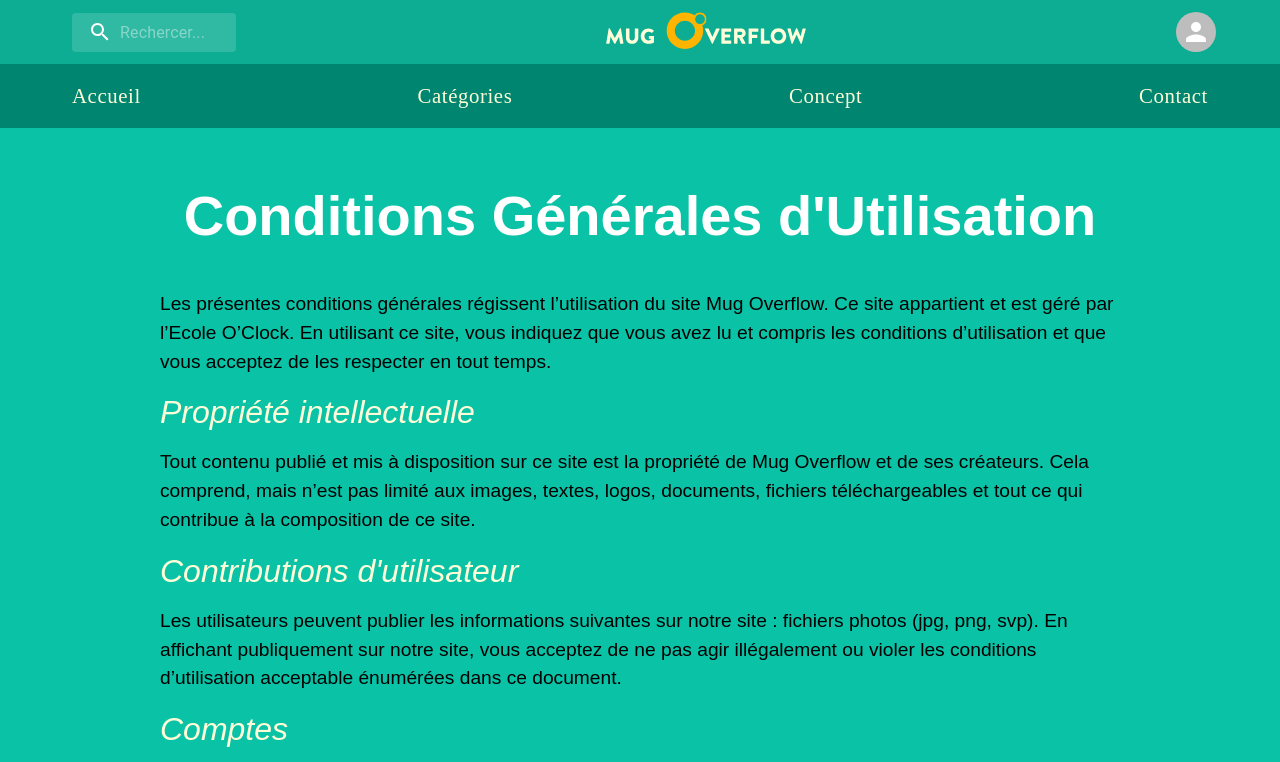
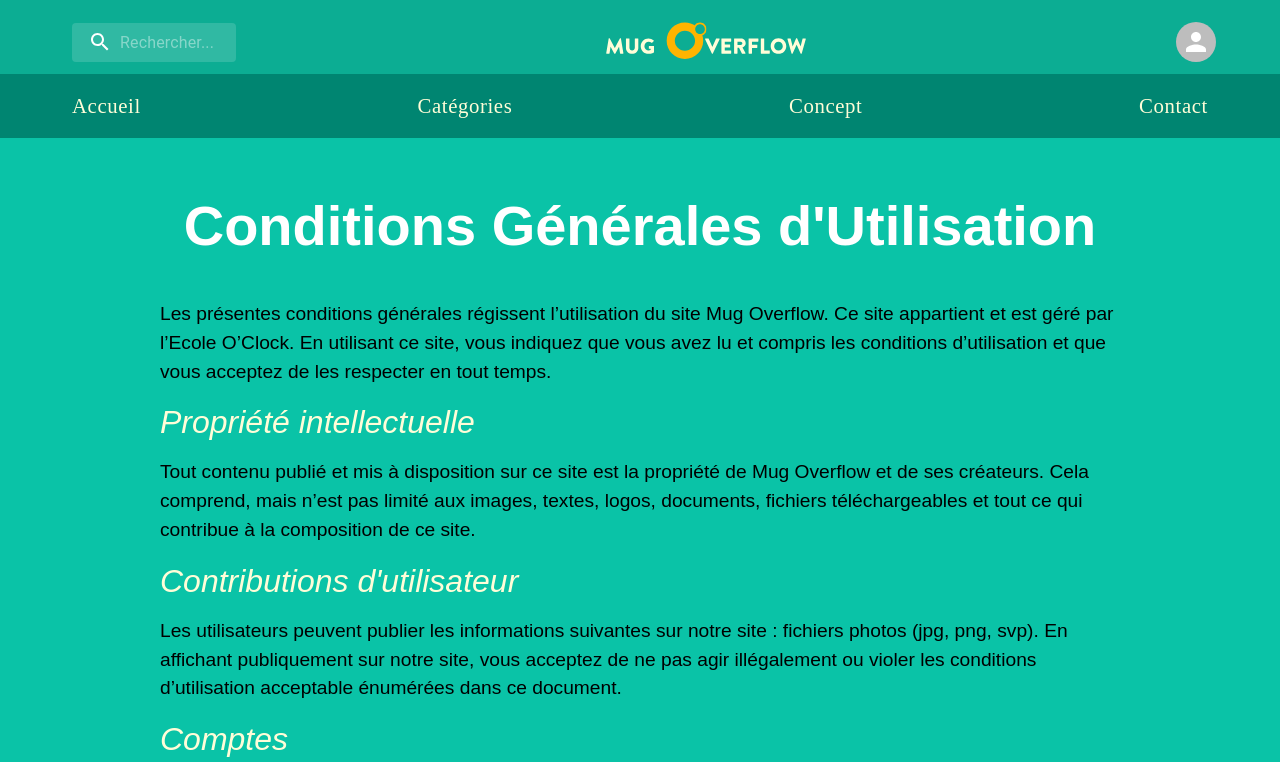
Before and after one commit to marionbonin/Mug-Overflow, a React app: page /CGU in a window 1280 px wide. Shown: the top 762 px of the page. Built offline with nearby package versions, Linux system fonts and the light colour scheme; a web font is replaced by a local one.

Commit message:
fixed header elements order & spacing

```diff
--- a/src/components/Header/NavbarBottom/style.scss
+++ b/src/components/Header/NavbarBottom/style.scss
@@ -24,14 +24,14 @@
 #navbar{
   height:100%;
   background-color: vars.$veryDarkBackgroundGreen;
-  color: #fffdd8;
+  color: vars.$lightYellow;
   box-shadow: none;
 }
 
 
 
 #menu-appbar {
-  color: #fffdd8;
+  color: vars.$lightYellow;
   justify-content: space-between;
   button {
     font-family: "brandon-grotesque";
--- a/src/components/Header/NavbarTop/navbar.js
+++ b/src/components/Header/NavbarTop/navbar.js
@@ -88,19 +88,32 @@ export default function SearchAppBar() {
         <Toolbar
           id="top-menu-toolbar"
         >
-          <Search>
+          <Search
+            sx={{
+              order: { xs: 3, sm: 1 },
+              mt:  {xs: '20px', sm: 0 },
+              mb:  {xs: '20px', sm: 0 },
+            }}
+          >
             <SearchIconWrapper>
               <SearchIcon />
             </SearchIconWrapper>
             <StyledInputBase
-              placeholder="Rechercer..."
+              placeholder="Rechercher..."
               inputProps={{ 'aria-label': 'search' }}
             />
           </Search>
-          <Link href="/">
-            <img src={logo} alt="logo Mug Overflow" id="logo-navbar" />
+          <Link
+            href="/"
+            sx={{order: { xs: 1, sm: 2 }}}
+          >
+            <img src={logo} alt="logo Mug Overflow" id="logo-image" />
           </Link>
-          <Box sx={{ flexGrow: 0 }}>
+          <Box
+            sx={{
+              flexGrow: 0,
+              order: { xs: 2, sm: 3 }
+              }}>
             <Tooltip title="Open settings">
               <IconButton onClick={handleOpenUserMenu} sx={{ p: 0 }}>
                 <Avatar alt="Remy Sharp" src="" />
--- a/src/components/Header/NavbarTop/style.scss
+++ b/src/components/Header/NavbarTop/style.scss
@@ -2,21 +2,22 @@
 
 
 #top-menu-box {
+    padding-top: 10px;
     background-color: vars.$darkBackgroundGreen;
+
     #top-menu-appbar {
     background-color: vars.$darkBackgroundGreen;
     margin-left: auto;
     margin-right: auto;
     max-width: 1200px;
     box-shadow: none;
+
     #top-menu-toolbar {
       display: flex;
       flex-wrap: wrap;
       justify-content: space-between;
-    }
-  }
 
-  #logo-navbar {
+      #logo-image {
         width: 200px;
         align-items: center;
         padding: 0;
@@ -25,3 +26,7 @@
         // Pour convertir une couleur en filter
       }
     }
+
+
+  }
+}
```
Lines whose indentation alone changed are shown as unchanged.
